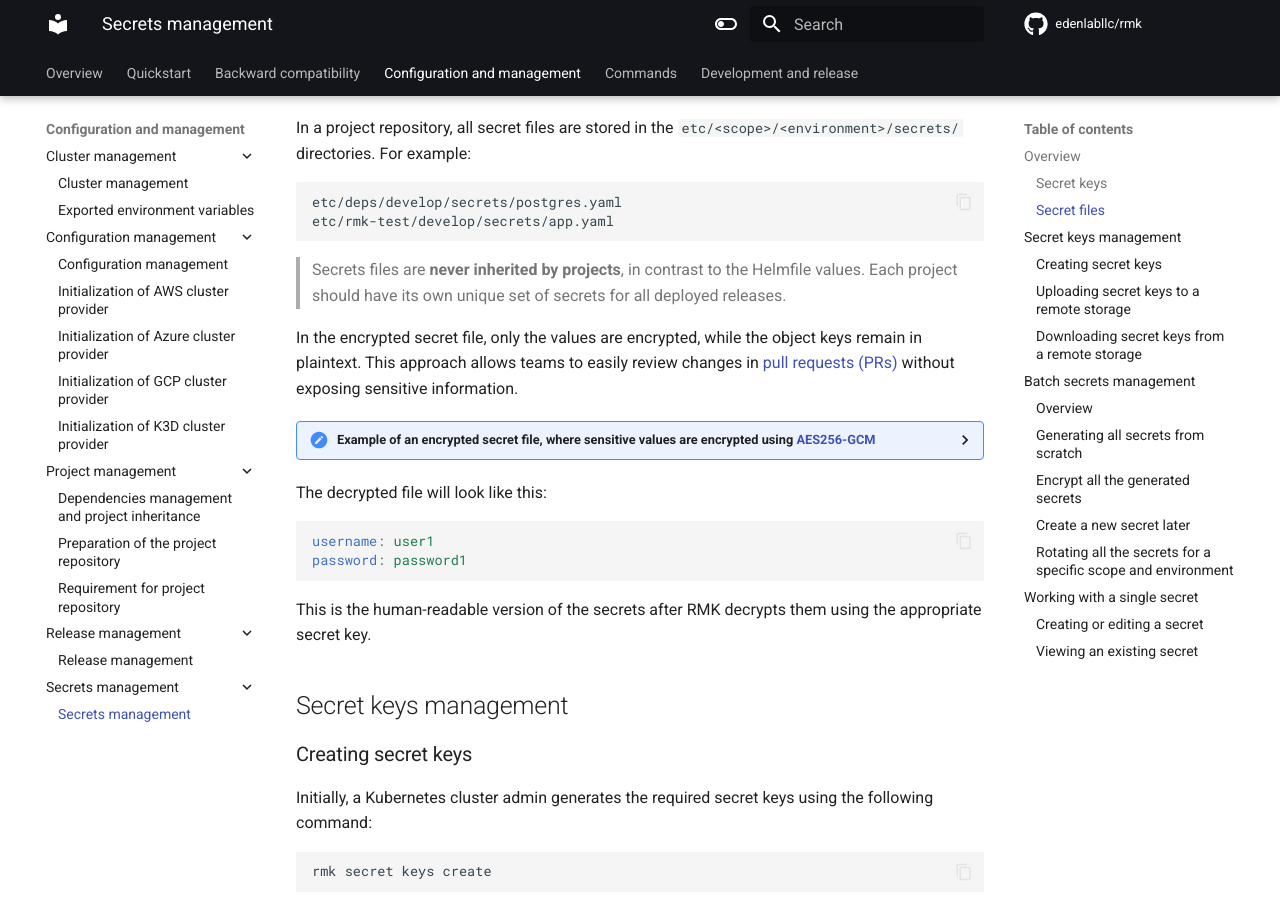
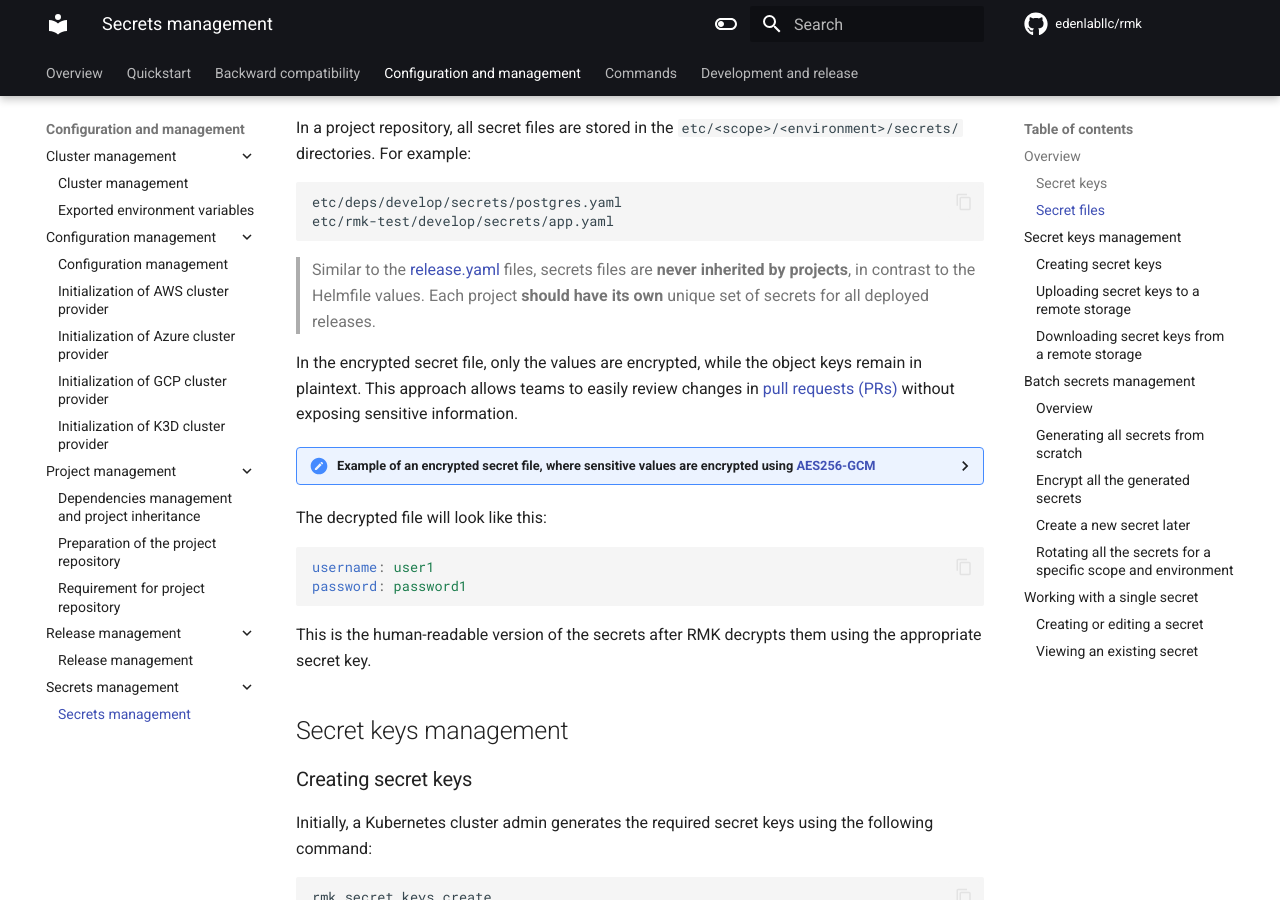
Before and after one commit to edenlabllc/rmk, an MkDocs documentation site: the page built from docs/configuration/secrets-management/secrets-management.md, in a window 1280 px wide and 900 px high, scrolled down 1607 px. Built offline with MkDocs 1.6.1 and Material for MkDocs 9.7.7, drawn with Linux system fonts in a browser that asks for light colours; comment, search, counter and statistics services are not loaded; the version menu is left out.

Commit message:
#59 - Improve release-management.md, secrets-management.md.

````diff
--- a/docs/configuration/secrets-management/secrets-management.md
+++ b/docs/configuration/secrets-management/secrets-management.md
@@ -74,9 +74,9 @@ etc/deps/develop/secrets/postgres.yaml
 etc/rmk-test/develop/secrets/app.yaml
 ```
 
-> Secrets files are **never inherited by projects**, in contrast to the Helmfile values. Each project should have its
-> own
-> unique set of secrets for all deployed releases.
+> Similar to the [release.yaml](../project-management/requirement-for-project-repository.md#requirement-for-releaseyaml)
+> files, secrets files are **never inherited by projects**, in contrast to the Helmfile values. Each project
+> **should have its own** unique set of secrets for all deployed releases.
 
 In the encrypted secret file, only the values are encrypted, while the object keys remain in plaintext. This approach
 allows teams to easily review changes
````
Also changed, not shown: docs/configuration/release-management/release-management.md (+7 -7 lines).
